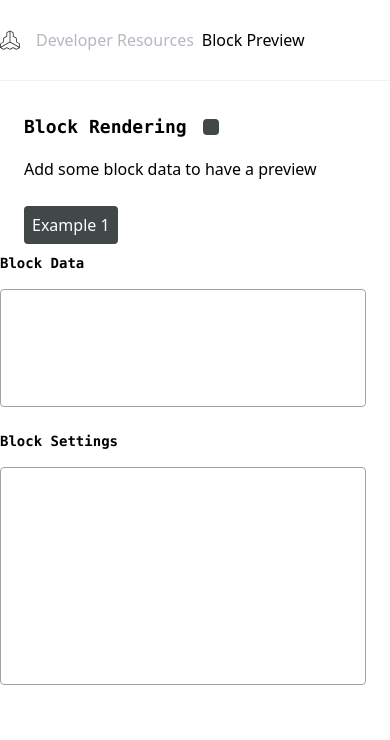
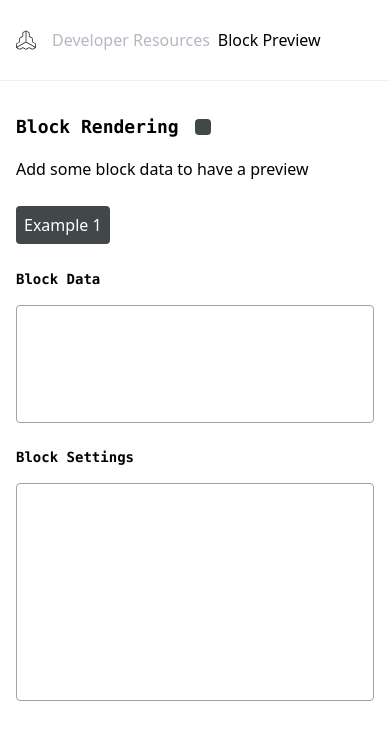
Before and after one commit to SamuelAlev/guideline-blocks-preview, a React (Vite) app: page / in a window 390 px wide. Shown: the top 740 px of the page. Built offline with nearby package versions, Linux system fonts and the light colour scheme.

Commit message:
style: add few breakpoints

```diff
--- a/src/Header.tsx
+++ b/src/Header.tsx
@@ -4,7 +4,7 @@ export const Header = () => {
     return (
         <header className="w-full h-20 flex text-sans items-center justify-center">
             <Container>
-                <div className="flex gap-4 items-center">
+                <div className="px-4 flex gap-4 items-center">
                     <img className="h-5 w-5" src="/frontify.svg" alt="Frontify nook logo" />
                     <div className="flex gap-1 items-center justify-center">
                         <span className="text-gray-5/50">Developer Resources</span>
--- a/src/Root.tsx
+++ b/src/Root.tsx
@@ -83,7 +83,7 @@ export const Root = () => {
             <div className="w-full flex justify-center">
                 <Container>
                     <div className="pt-4 flex flex-col-reverse justify-end lg:flex-row lg:divide-x lg:divide-[#f1f1f1]">
-                        <aside className="lg:w-4/12 xl:2/12 pt-4 pr-6 flex flex-col gap-6">
+                        <aside className="lg:w-4/12 xl:2/12 p-4 lg:pr-6 flex flex-col gap-6">
                             <div className="flex flex-col gap-4">
                                 <h1 className="text-sm font-mono font-bold">Block Data</h1>
                                 <Textarea
@@ -100,7 +100,7 @@ export const Root = () => {
                                 />
                             </div>
                         </aside>
-                        <main className="lg:w-8/12 xl:10/12 pt-4 pl-6 flex flex-col gap-4">
+                        <main className="lg:w-8/12 xl:10/12 p-4 lg:pl-6 flex flex-col gap-4">
                             <div className="flex gap-4 items-center">
                                 <h1 className="text-lg font-mono font-bold">Block Rendering</h1>
                                 <ViewEditToggle />
```
